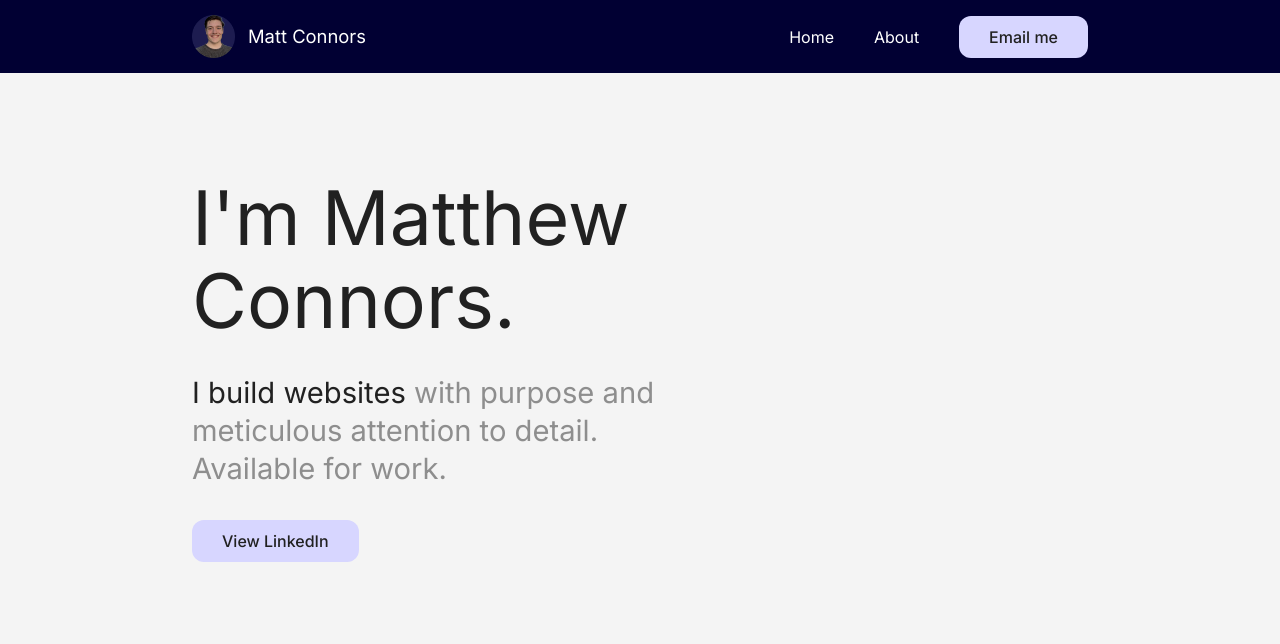
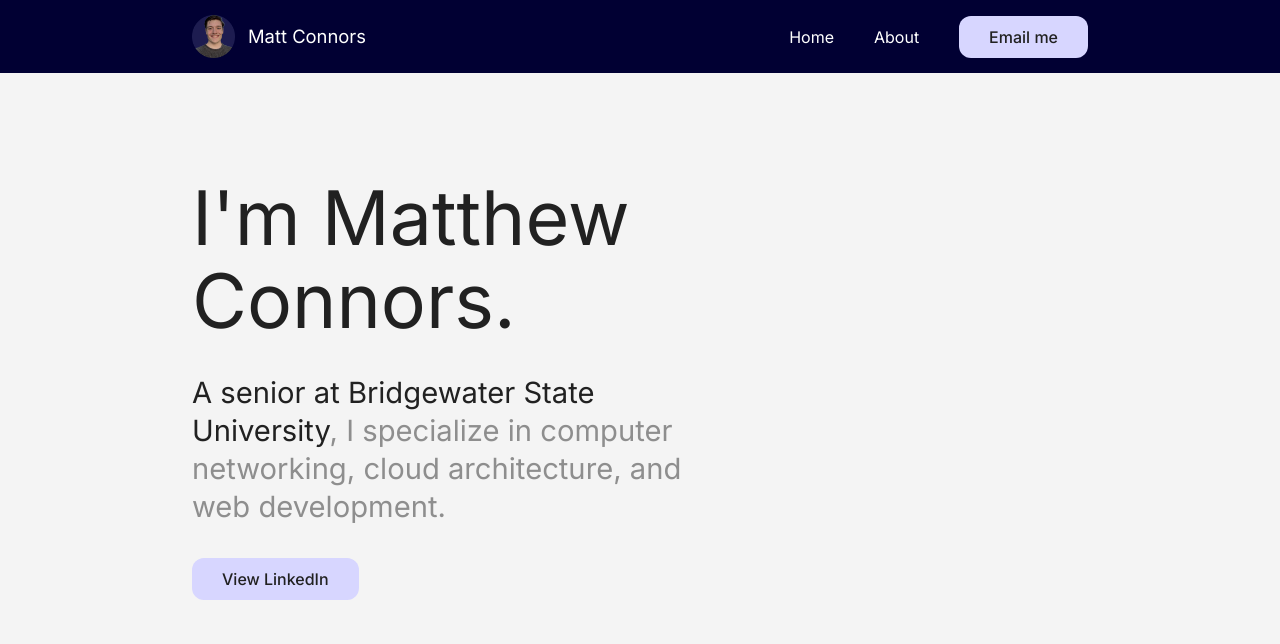
Before and after one commit to matt-connors/matt-connors.github.io, a plain HTML site: page index.html in a window 1280 px wide. Shown: the top 644 px of the page. Drawn offline with Linux system fonts and the light colour scheme.

Commit message:
updated content

```diff
--- a/index.html
+++ b/index.html
@@ -41,8 +41,7 @@
         <section id="fold">
             <h1 class="title">I'm Matthew Connors.</h1>
             <div>
-                <!-- <h2 class="secondary-title"><span class="bold">I design products</span> with purpose and meticulous attention to detail. Available for work.</h2> -->
-                <h2 class="secondary-title"><span class="bold">I build websites</span> with purpose and meticulous attention to detail. Available for work.</h2>
+                <h2 class="secondary-title"><span class="bold">A senior at Bridgewater State University</span>, I specialize in computer networking, cloud architecture, and web development.</h2>
                 <a href="" target="_blank" class="button-primary">View LinkedIn</a>
             </div>
         </section>
```
